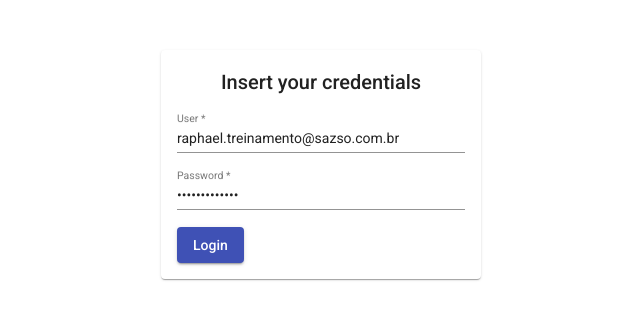
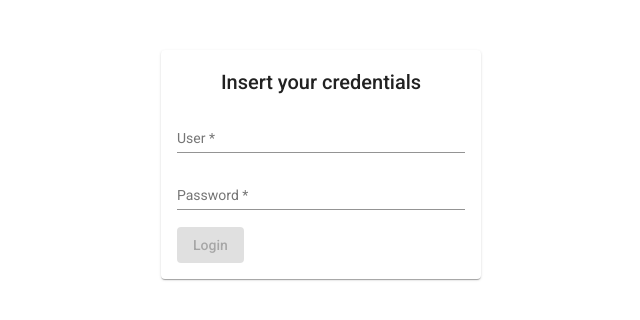
Before and after one commit to raphaelalvarenga/desafio-sazso, an Angular app: page /login in a window 1280 px wide. Shown: the top 320 px of the page, without its empty margins (319-959 px from the left). Built offline with nearby package versions, Linux system fonts and the light colour scheme.

Commit message:
Comments inserted through the code.

```diff
--- a/src/app/app.component.ts
+++ b/src/app/app.component.ts
@@ -12,12 +12,14 @@ export class AppComponent {
 
   constructor(private router: Router, private loginService: LoginService) { }
 
+  // These method was initially created to show or not show the toolbar based on the screen page
   getUrl() {
     const url = this.router.url;
 
     return url === '/login' ? false : true;
   }
 
+  // This method will be triggered whenever user clicks in logout
   logout() {
     this.loginService.logout();
   }
--- a/src/app/consulta/consulta.component.ts
+++ b/src/app/consulta/consulta.component.ts
@@ -13,35 +13,43 @@ import { LoginService } from '@app/services/login.service';
 })
 export class ConsultaComponent implements OnInit {
 
+  // Properties
   vehicle: Vehicle;
   tableData: Array<Vehicle> = [];
   inputForm = new FormControl('', Validators.required);
   screenWidth: number;
   isLoading = false;
 
-  displayedColumns: string[] = ['plate', 'brand', 'model', 'color', 'chassis', 'yearManufactur', 'yearModel', 'msg'];
-
   constructor(private vehicleService: VehicleService, public dialog: MatDialog, private loginService: LoginService) { }
 
   ngOnInit(): void {
+
+    // Screen width will be used to deal with responsive tables
     this.screenWidth = window.innerWidth;
+
   }
 
   getVehicle() {
+
+    // Before requesting to the API, check if the input isn't blank
     if ((this.inputForm.value as string).length < 1) {
       return false;
     }
 
+    // Clean the table and show the loader
     this.cleanTable();
     this.isLoading = true;
 
+    // Set the search text to lowercase
     this.inputForm.setValue((this.inputForm.value as string).toLowerCase());
 
+    // Call the service
     this.vehicleService
       .getVehicle(this.inputForm.value)
       .subscribe(
         success => {
 
+          // If user token is no longer valid, redirect the app to login page
           if (success.feedbacks.length > 0) {
             if (success.feedbacks[0].code === 'FORBIDDEN') {
               this.loginService.logout();
@@ -49,13 +57,18 @@ export class ConsultaComponent implements OnInit {
             }
           }
 
+          // Destructure the response into consts
           const { msg, plate, chassis, brand, model, color, yearManufactur, yearModel } = success.data as Vehicle;
+
+          // Create an object with them, push them to tableData and set loader to false
           this.vehicle = new Vehicle(msg === null ? '-' : msg, plate, chassis, brand, model, color, yearManufactur, yearModel);
           this.tableData.push(this.vehicle);
           this.isLoading = false;
         },
 
         error => {
+
+          // Show the error message
           this.isLoading = false;
           this.dialog.open(DialogComponent, {
             data: {
--- a/src/app/global-components/dialog/dialog.component.ts
+++ b/src/app/global-components/dialog/dialog.component.ts
@@ -11,8 +11,6 @@ export class DialogComponent implements OnInit {
 
   constructor(@Inject(MAT_DIALOG_DATA) public data: DialogData) { }
 
-  ngOnInit(): void {
-    console.log(this.data);
-  }
+  ngOnInit(): void { }
 
 }
--- a/src/app/guard/auth.guard.ts
+++ b/src/app/guard/auth.guard.ts
@@ -13,6 +13,8 @@ export class AuthGuard implements CanActivate {
     next: ActivatedRouteSnapshot,
     state: RouterStateSnapshot): Observable<boolean | UrlTree> | Promise<boolean | UrlTree> | boolean | UrlTree {
       const token = localStorage.getItem('desafio-raphael-token');
+
+      // Check if the token is set in localStorage
       return token === null ? this.router.navigate(['/login']) : true;
   }
 
--- a/src/app/list-consult/list-consult.component.ts
+++ b/src/app/list-consult/list-consult.component.ts
@@ -1,5 +1,6 @@
 import { Component, OnInit } from '@angular/core';
 import { MatDialog } from '@angular/material/dialog';
+import { Router } from '@angular/router';
 import { List, User } from '@app/classes';
 import { DialogComponent } from '@app/global-components/dialog/dialog.component';
 import { VehicleService } from '@app/services/vehicle.service';
@@ -11,6 +12,7 @@ import { VehicleService } from '@app/services/vehicle.service';
 })
 export class ListConsultComponent implements OnInit {
 
+  // Properties
   listConsult: Array<List> = [];
   listConsultDisplay: Array<List> = [];
   isLoading = false;
@@ -18,15 +20,20 @@ export class ListConsultComponent implements OnInit {
   noRequests = false;
   filter: string;
 
-  constructor(private vehicleService: VehicleService, private dialog: MatDialog) { }
+  constructor(private vehicleService: VehicleService, private dialog: MatDialog, private router: Router) { }
 
   ngOnInit(): void {
+
+    // Start requesting to the API
     this.getListConsultt();
   }
 
   getListConsultt() {
+
+    // Set the loader true
     this.isLoading = true;
 
+    // Call the service
     this.vehicleService
       .getListConsult()
       .subscribe(
@@ -34,17 +41,23 @@ export class ListConsultComponent implements OnInit {
 
           if (success.feedbacks.length > 0) {
             if (success.feedbacks[0].code === 'FORBIDDEN') {
-              // Direcionar para a tela de login
+
+              // Redirect to login page
+              this.router.navigate(['/login']);
               return false;
+
             }
           }
 
+          // Populate listConsult with API data
           this.listConsult = success.data.list as List[];
 
+          // The API reponds with date in the timestamp format, so it needs to be formatted
           this.listConsult = this.listConsult.map(item => {
             return new List(item.id, item.plate, new Date(item.date).toLocaleDateString(), item.user);
           });
 
+          // listConsult is the official database while listConsultDisplay will be used for filtering
           this.listConsultDisplay = this.listConsult;
           this.count = success.data.count as number;
           this.isLoading = false;
@@ -64,6 +77,7 @@ export class ListConsultComponent implements OnInit {
       );
   }
 
+  // Any time user inserts text in filter field, this method will be triggered
   filtering() {
     if (this.listConsultDisplay.length === 0) {
       this.listConsultDisplay = this.listConsult;
--- a/src/app/login/login.component.ts
+++ b/src/app/login/login.component.ts
@@ -12,8 +12,8 @@ import { LoginService } from '@app/services/login.service';
 export class LoginComponent implements OnInit {
 
   formLogin = this.fb.group({
-    email: ['raphael.treinamento@sazso.com.br', [Validators.required, Validators.email]],
-    password: ['raphael123456', Validators.required]
+    email: ['', [Validators.required, Validators.email]],
+    password: ['', Validators.required]
   });
 
   constructor(private fb: FormBuilder, private loginService: LoginService, private router: Router) { }
@@ -22,14 +22,20 @@ export class LoginComponent implements OnInit {
   }
 
   login() {
+
+    // The code will only flow if the login form is valid
     if (this.formLogin.status === 'VALID') {
 
+      // These are user's credentials
       const credentials = new Login(this.formLogin.value.email, this.formLogin.value.password);
 
+      // Call the service
       this.loginService
         .login(credentials)
         .subscribe(
           success => {
+
+            // If it worked successfully, set the token in localStorage and redirect to home
             if (success.feedbacks.length === 0) {
               localStorage.setItem('desafio-raphael-token', success.data);
               this.router.navigate(['/']);
```
